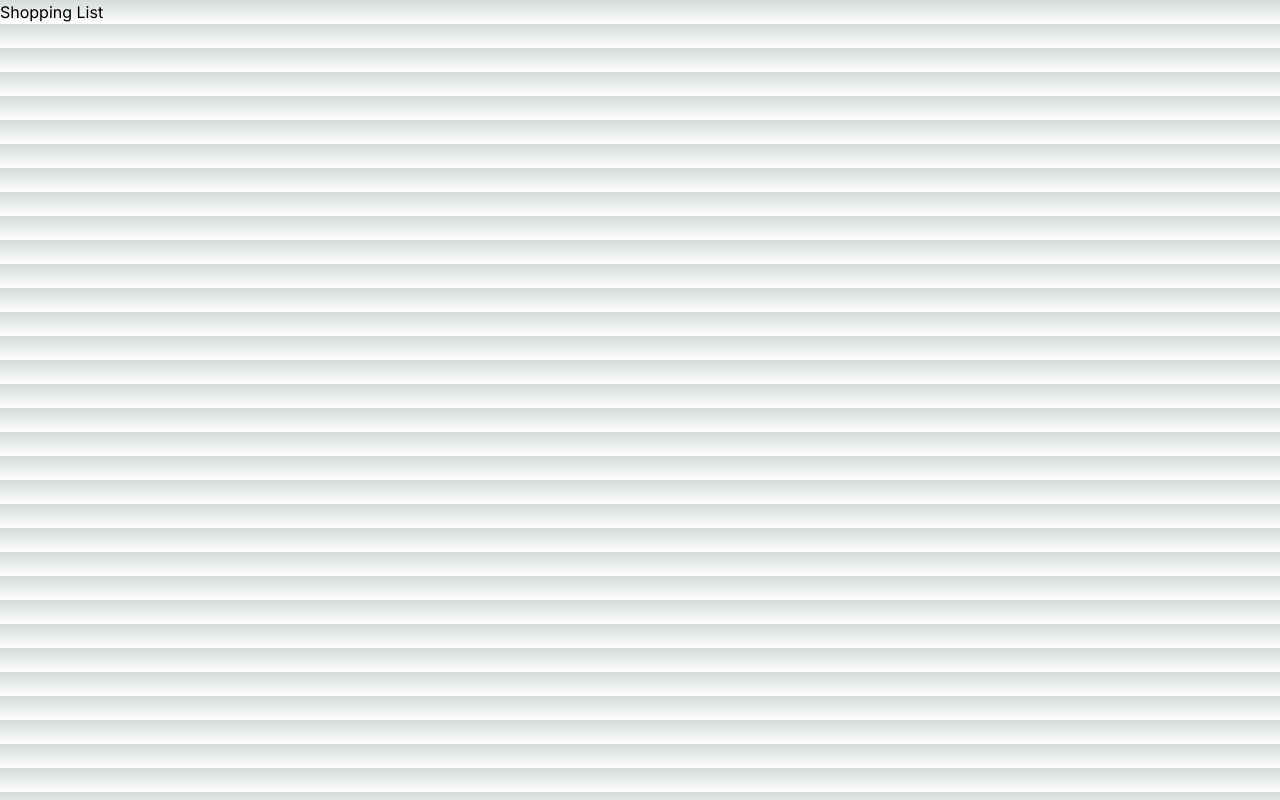
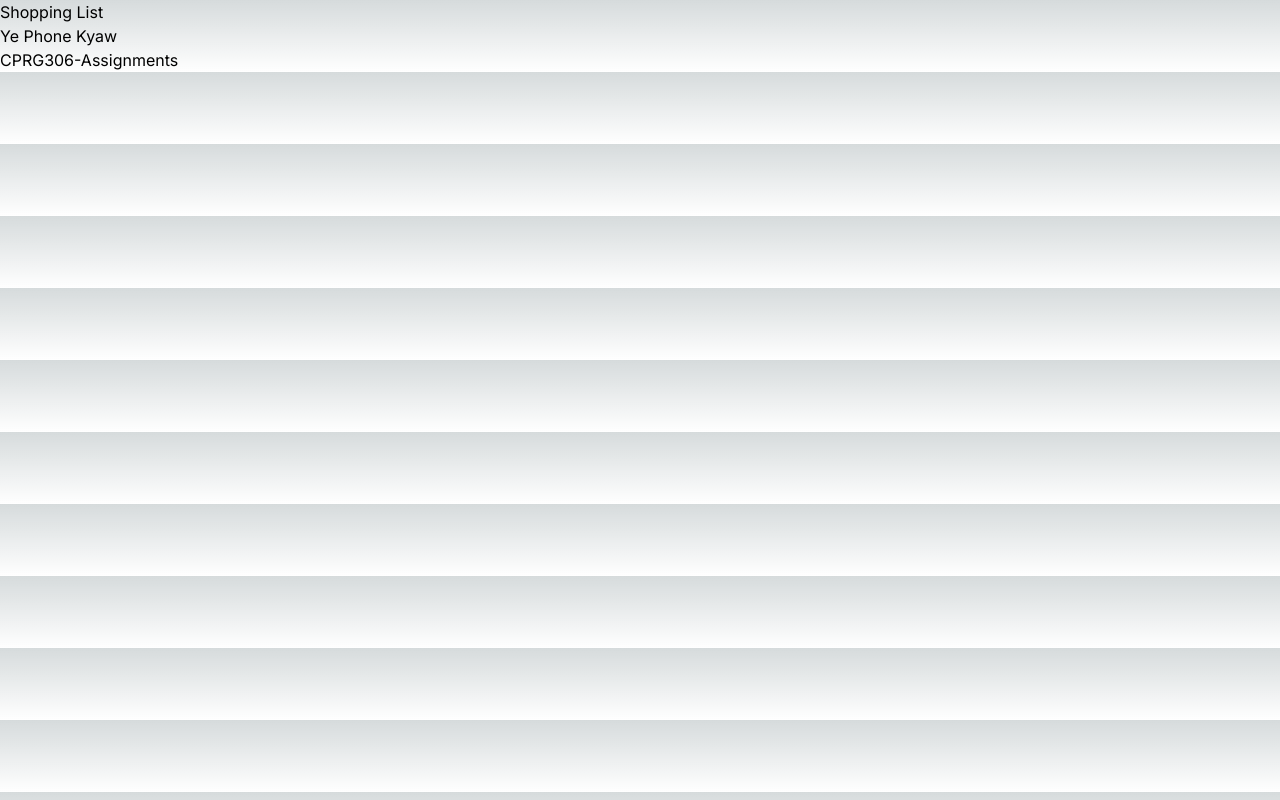
Before and after one commit to YePhone-Kyaw/cprg306-assignments, a Next.js app: page /week-2 in a window 1280 px wide. Built offline with nearby package versions, Linux system fonts and the light colour scheme.

Commit message:
week2 update #2

```diff
--- a/app/page.js
+++ b/app/page.js
@@ -3,7 +3,7 @@ import Image from "next/image";
 export default function Home() {
   return (
     <main>
-      <P>Hello World!</P>
+      <p>Hello World!</p>
     </main>
   );
 }
--- a/app/week-2/page.js
+++ b/app/week-2/page.js
@@ -1,7 +1,10 @@
+import StudentInfo from "./student-info";
+
 export default function Page() {
     return (
       <main>
         <h1>Shopping List</h1>
+        <StudentInfo />
       </main>
     );
   }
--- a/app/week-2/student-info.js
+++ b/app/week-2/student-info.js
@@ -1,8 +1,12 @@
 import Link from "next/link";
 
-const githubRepo =
+const githubRepo = "https://github.com/YePhone-Kyaw/cprg306-assignments.git";
 
 export default function StudentInfo() {
-    <div>Ye Phone Kyaw</div>
-    <Link href={}>CPRG306-Assignments</Link>
+    return(
+        <div>
+        <p>Ye Phone Kyaw</p>
+        <Link href={githubRepo}>CPRG306-Assignments</Link>
+    </div>
+    );
 }
```
